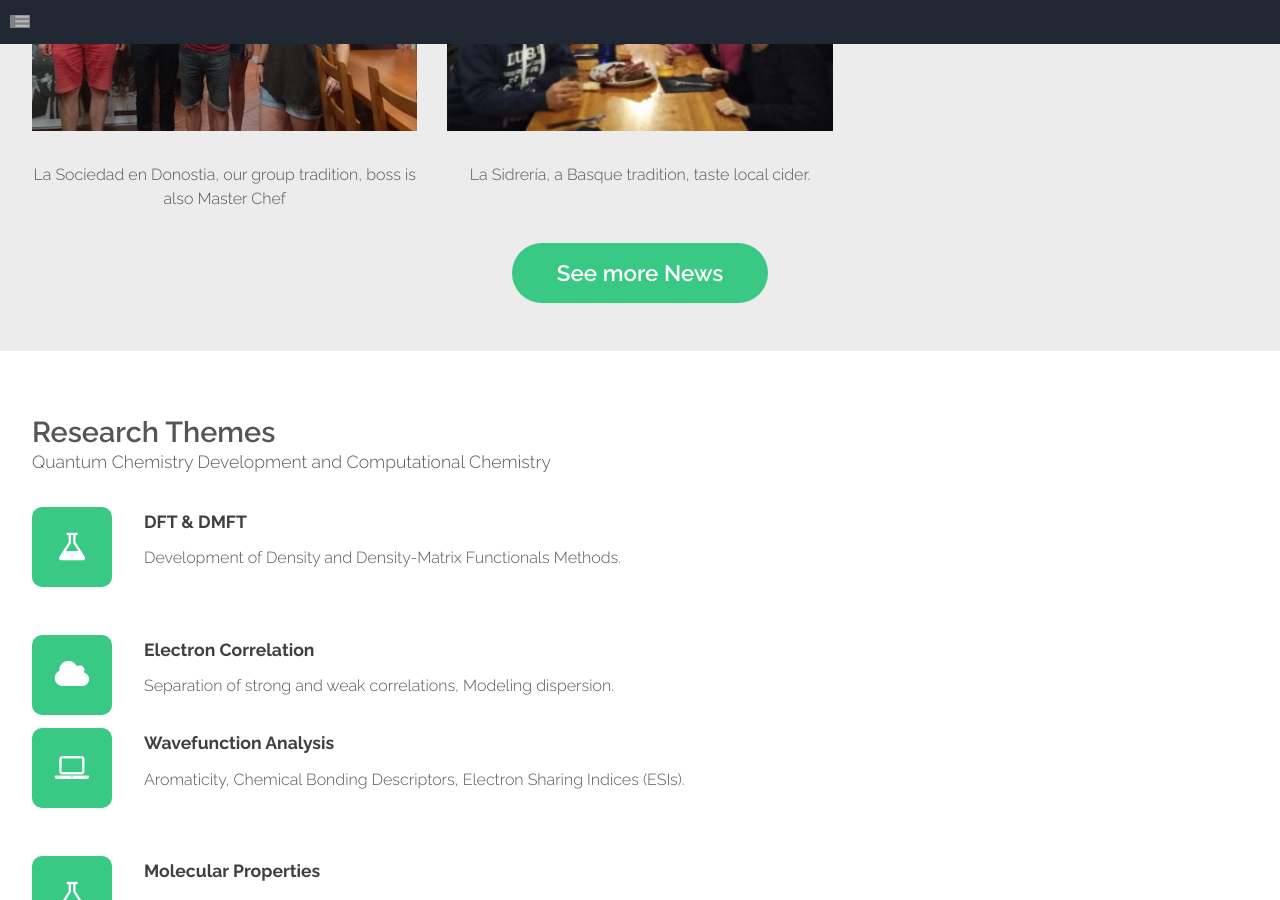
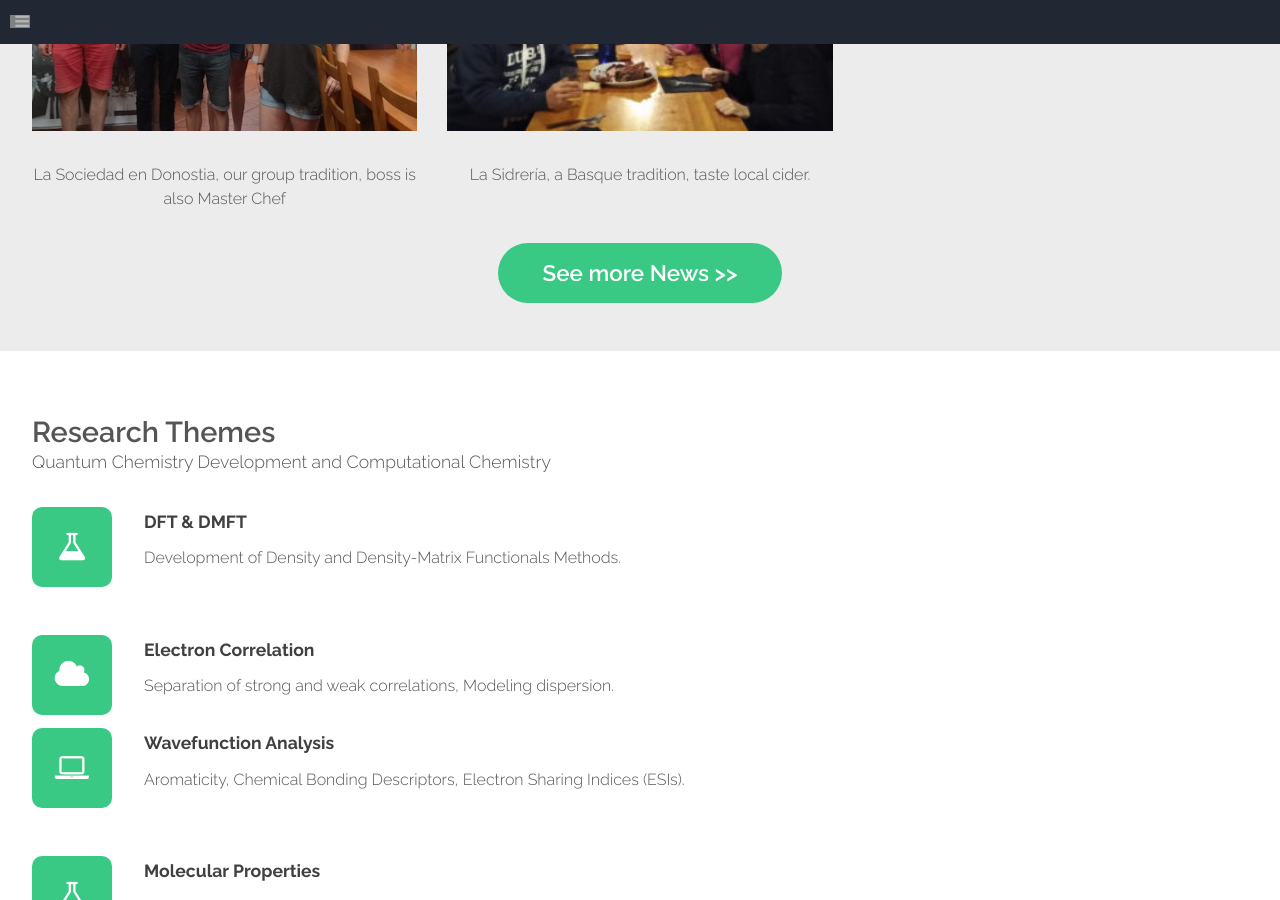
Before and after one commit to old-jekyll-templates/Horizons-Jekyll-Theme, a Jekyll site: the page built from index.html, in a window 1280 px wide and 900 px high, scrolled down 506 px. Built offline with Jekyll 4.4.1, drawn with Linux system fonts in a browser that asks for light colours; the list of posts is cut into pages by our own code; comment, search, counter and statistics services are not loaded; grey boxes are pictures that could not be loaded.

Commit message:
Update landing.html

```diff
--- a/_layouts/landing.html
+++ b/_layouts/landing.html
@@ -51,7 +51,7 @@ layout: default
 						</section>
 
 					</div>
-                                             <a href="{{ site.baseurl }}/blog" class="button alt">See more News</a>
+                                             <a href="{{ site.baseurl }}/blog" class="button alt">See more News &gt&gt</a>
 				</section>
 			</div>
 
```
